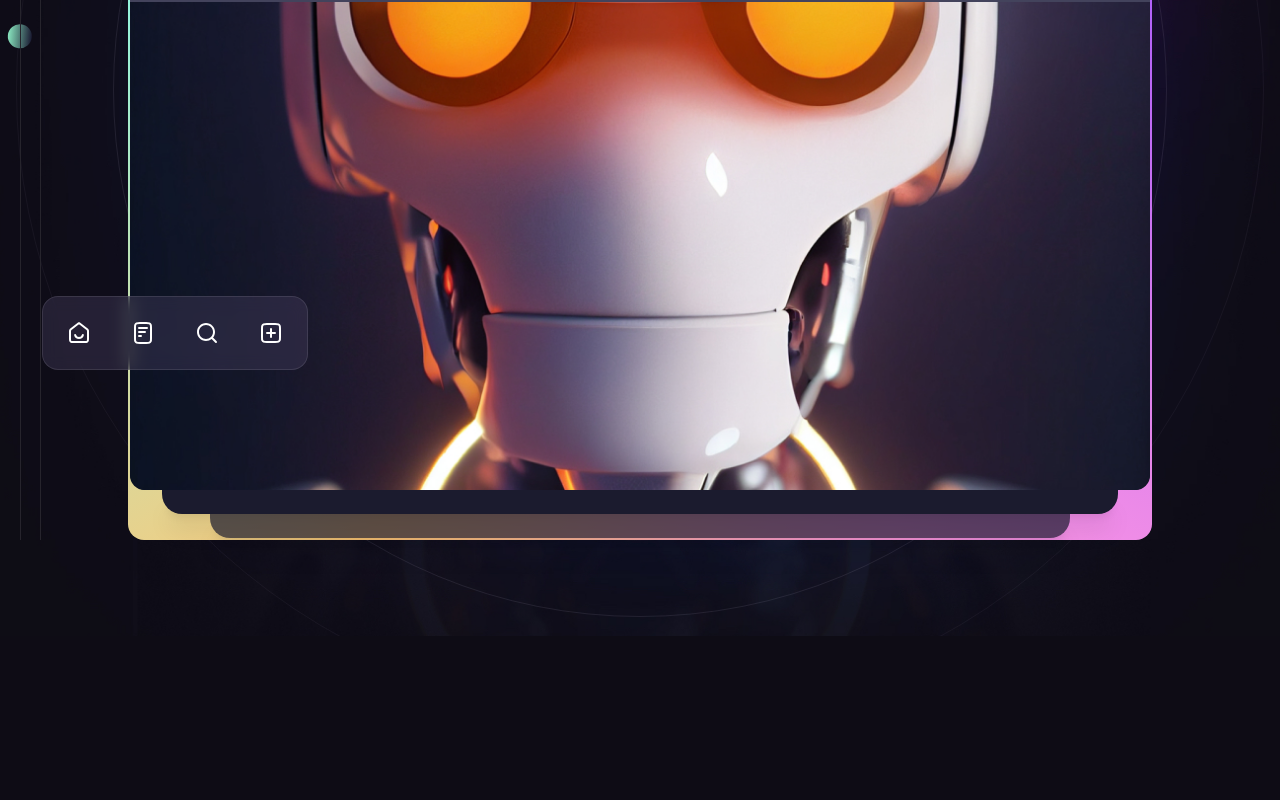
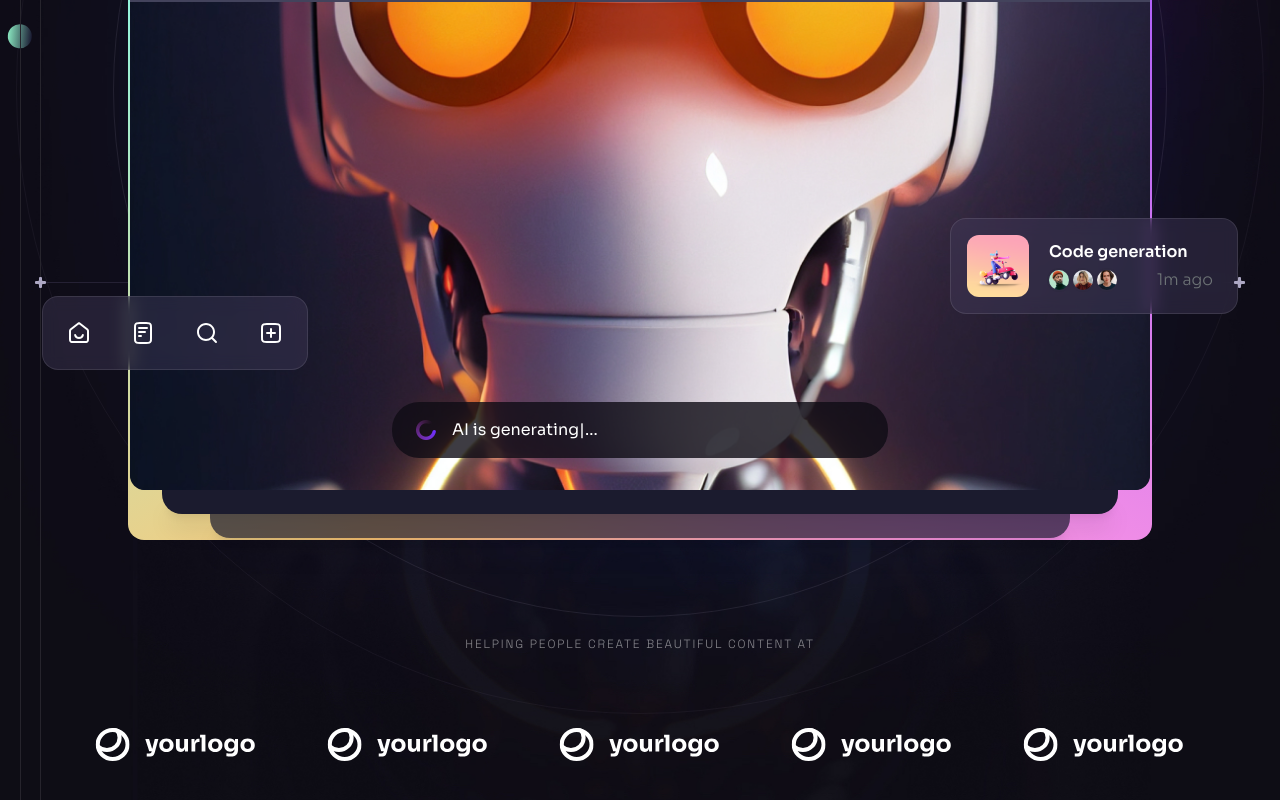
Before and after one commit to alcxander/brainwave, a React (Vite) app: page / in a window 1280 px wide. Shown: the part 678-1478 px from the top of the page. Before the commit the page ends 1314 px from the top, so only its background shows below. Built offline with nearby package versions, Linux system fonts and the light colour scheme.

Commit message:
hero done, parallax done, floating banners notifications, rings designed in background, other logo section to show other companies'section on a site

```diff
--- /dev/null
+++ b/src/components/CompanyLogos.jsx
@@ -0,0 +1,24 @@
+import React from "react";
+import { companyLogos } from "../constants";
+
+const CompanyLogos = ({ className }) => {
+  return (
+    <div className={className}>
+      <h5 className="tagline mb-6 text-center text-n-1/50">
+        Helping people create beautiful content at
+      </h5>
+      <ul className="flex">
+        {companyLogos.map((logo, index) => (
+          <li
+            className="flex items-center justify-center flex-1 h-[8.5rem]"
+            key={index}
+          >
+            <img src={logo} width={162} height={35} alt={logo} />
+          </li>
+        ))}
+      </ul>
+    </div>
+  );
+};
+
+export default CompanyLogos;
--- /dev/null
+++ b/src/components/Generating.jsx
@@ -0,0 +1,16 @@
+import React from "react";
+import { loading } from "../assets";
+
+const Generating = ({ className }) => {
+  return (
+    <div
+      className={`flex items-center h-[3.5rem] px-6 bg-n-8/80 rounded-[1.7rem]
+        ${className || ""} text-base`}
+    >
+      <img className="w-5 h-5 mr-4" src={loading} alt="loading" />
+      AI is generating|...
+    </div>
+  );
+};
+
+export default Generating;
--- a/src/components/Hero.jsx
+++ b/src/components/Hero.jsx
@@ -5,6 +5,9 @@
 import { heroIcons } from "../constants";
 import { ScrollParallax } from "react-just-parallax";
 import { useRef } from "react";
+import Generating from "./Generating";
+import Notification from "./Notification";
+import CompanyLogos from "./CompanyLogos";
 
 const Hero = () => {
   const parallaxRef = useRef(null);
@@ -30,7 +33,7 @@
         text-center mb-[4rem] md:mb-20 lg:mb:[6rem]"
         >
           <h1 className="h1 mb-6">
-            Explore the possibilities of AI chatting with{" "}
+            Explore the Possibilities of &nbsp;AI&nbsp;chatting with{" "}
             <span className="inline-block relative">
               Brainwave{" "}
               <img
@@ -64,6 +67,7 @@
                   height={490}
                   alt="AI"
                 />
+                <Generating className="absolute left-4 right-4 bottom-5 md:left-1/2 md:right-auto md:bottom-8 md:w-[31rem] md:-translate-x-1/2" />
 
                 <ScrollParallax isAbsolutelyPositioned>
                   <ul className="hidden absolute -left-[5.5rem] bottom-[7.5rem] px-1 py-1 bg-n-9/40 backdrop-blur border border-n-1/10 rounded-2xl xl:flex">
@@ -73,6 +77,12 @@
                       </li>
                     ))}
                   </ul>
+                </ScrollParallax>
+                <ScrollParallax isAbsolutelyPositioned>
+                  <Notification
+                    className="hidden absolute -right-[5.5rem] bottom-[11rem] w-[18rem] xl:flex"
+                    title="Code generation"
+                  />
                 </ScrollParallax>
               </div>
             </div>
@@ -94,7 +104,10 @@
           </div>
           <BackgroundCircles />
         </div>
+
+        <CompanyLogos className="hidden relative z-10 mt-20 lg:block" />
       </div>
+      <BottomLine />
     </Section>
   );
 };
--- /dev/null
+++ b/src/components/Notification.jsx
@@ -0,0 +1,47 @@
+import React from "react";
+import { notificationImages } from "../constants";
+import { notification1 } from "../assets";
+
+const Notification = ({ className, title }) => {
+  return (
+    <div
+      className={`${
+        className || ""
+      } flex items-center p-4 pr-6 bg-n-9/40 backdrop-blur border border-n-1/10 rounded-2xl gap-5
+  }`}
+    >
+      {" "}
+      <img
+        src={notification1}
+        width={62}
+        height={62}
+        alt="image"
+        className="rounded-xl"
+      />
+      <div className="flex-1">
+        <h6 className="mb-1 font-semibold text-base">{title}</h6>
+        <div className="flex items-center justify-between">
+          <ul className="flex -m-0.5">
+            {notificationImages.map((item, index) => (
+              <li
+                key={index}
+                className="flex w-6 h-6 border-2 border-n-12 rounded-full overflow-hidden"
+              >
+                <img
+                  src={item}
+                  className="w-full"
+                  width={20}
+                  height={20}
+                  alt={item}
+                />
+              </li>
+            ))}
+          </ul>
+          <div className="body-2 text-n-13">1m ago</div>
+        </div>
+      </div>
+    </div>
+  );
+};
+
+export default Notification;
```
